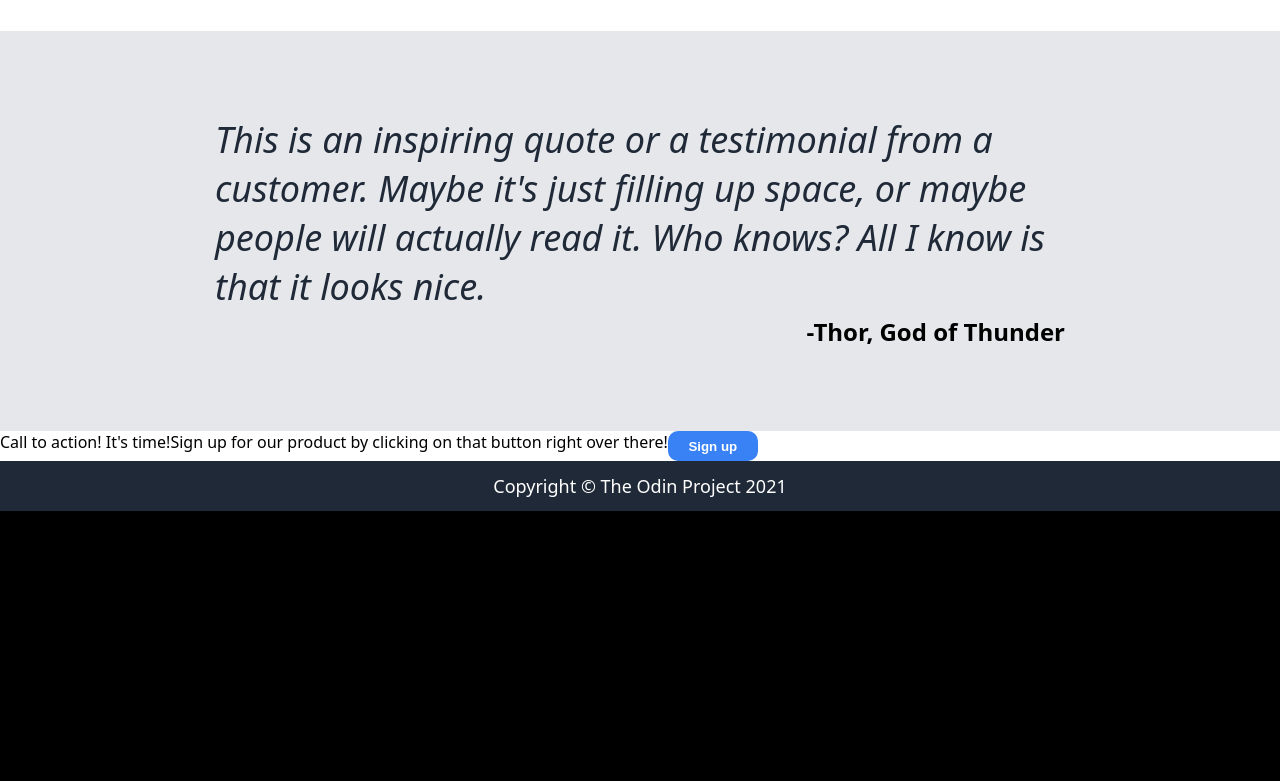
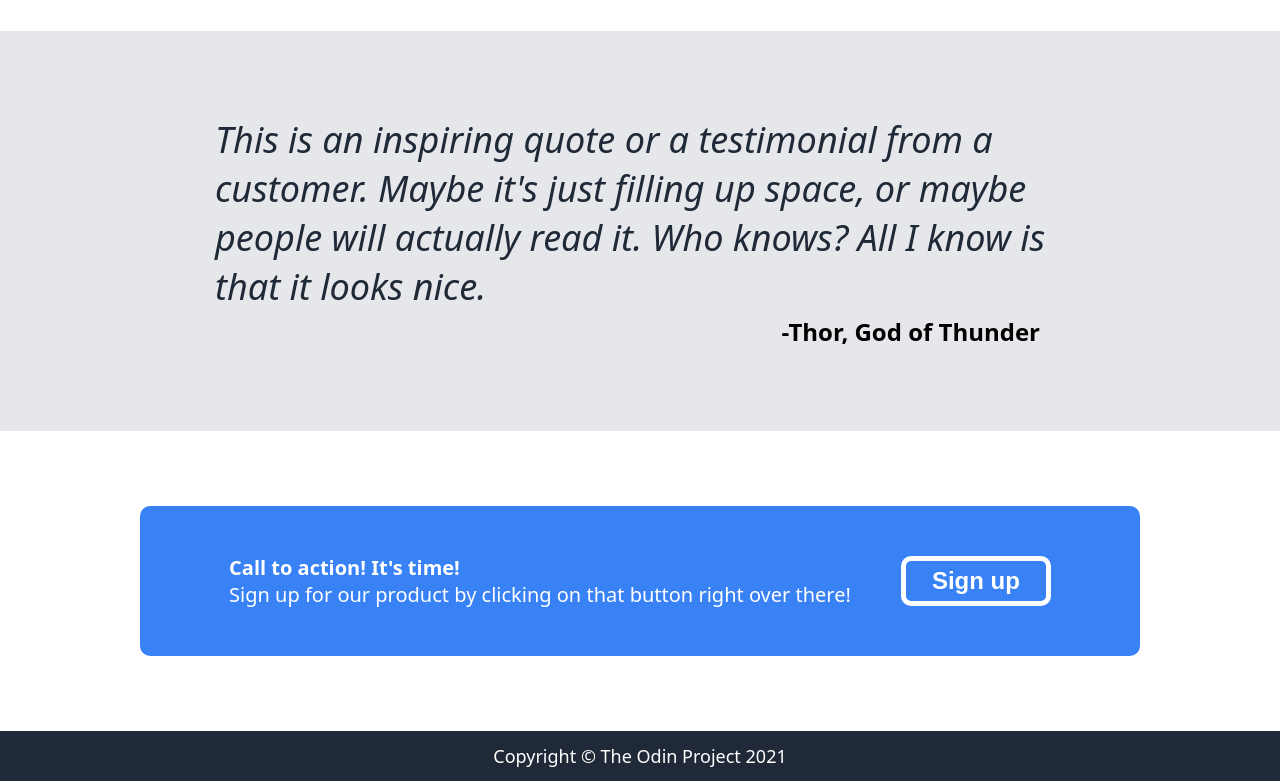
Before and after one commit to codeallaric/onepieceweb, a plain HTML site: page index.html in a window 1280 px wide. Shown: the part 819-1600 px from the top of the page. Before the commit the page ends 1330 px from the top, so only its background shows below. Drawn offline with Linux system fonts and the light colour scheme.

Commit message:
Completed call to action section in html and css; completed project landing page

```diff
--- a/index.html
+++ b/index.html
@@ -54,9 +54,13 @@
                 <div id="speaker">-Thor, God of Thunder</div>
             </div>
             <div class="calltoaction">
-                    <div>Call to action! It's time!</div>
-                    <div>Sign up for our product by clicking on that button right over there!</div>
-                <button>Sign up</button>
+                <div class="bluecontainer">
+                    <div class="coatext">
+                        <div><strong>Call to action! It's time!</strong></div>
+                        <div>Sign up for our product by clicking on that button right over there!</div>
+                    </div>
+                    <button id="secondbutt">Sign up</button>
+                </div>
             </div>
         </div>
         <div class="footer">
--- a/style.css
+++ b/style.css
@@ -161,7 +161,7 @@ body {
     margin: 0px;
     padding: 0px;
     font-size: 24px;
-    width: 850px;
+    width: 800px;
     font-weight: bold;
     font-style: normal;
     text-align: end;
@@ -169,8 +169,38 @@ body {
 
 .calltoaction {
     display: flex;
-    flex: 1 1 auto;
+    flex: 0 1 auto;
+    height: 300px;
+    justify-content: center;
+    align-items: center;
 }
+
+.bluecontainer {
+    display: flex;
+    flex: 0 1 auto;
+    flex-direction: row;
+    justify-content: center;
+    align-items: center;
+    width: 1000px;
+    height: 150px;
+    gap: 50px;
+    background-color: #3882f6;
+    color: white;
+    border-radius: 10px;
+
+}
+
+.coatext {
+    display: flex;
+    flex: 0 1 auto;
+    flex-wrap: wrap;
+    flex-direction: column;
+    justify-content: center;
+    align-items: flex-start;
+    font-size: 20px;
+}
+
+
 
 .footer {
     background-color: #1f2937;
@@ -231,3 +261,11 @@ button {
     margin-left: 0px;
     flex: 0 1 auto;
 }
+
+#secondbutt {
+    font-size: 24px;
+    height: 50px;
+    width: 150px;
+    flex: 0 1 auto;
+    border: 5px solid white;
+}
```
